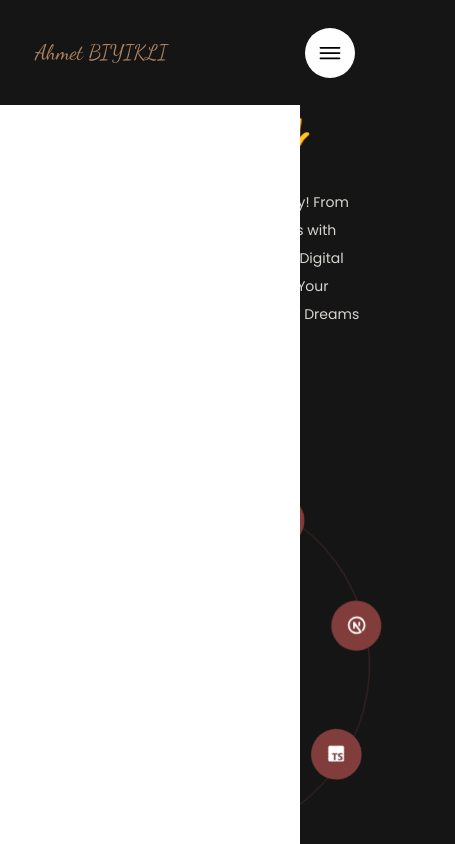
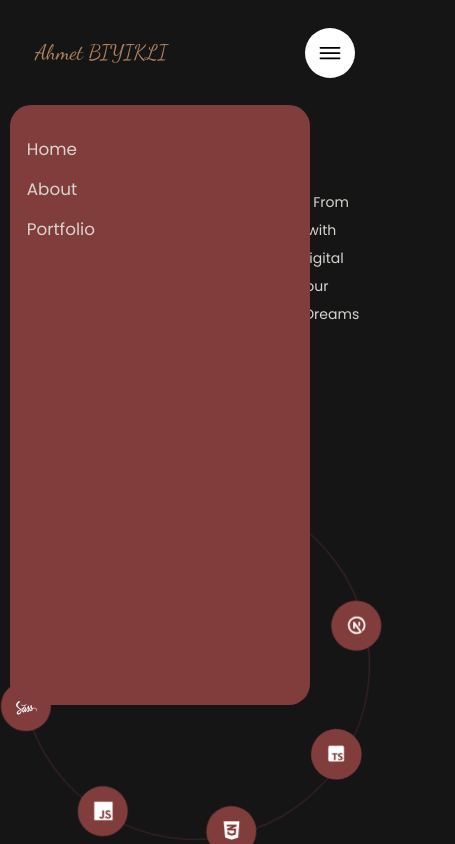
Before and after one commit to ahmet687u/portfolio, a Next.js app: page /en in a window 390 px wide. Both pictures are taken after a click on the icon 330 px from the left and 52 px from the top of the page. Shown: the top 844 px of the page, 455 px wide, since content can reach past the window. Built offline with nearby package versions, Linux system fonts and the light colour scheme.

Commit message:
responsive nabar component created

```diff
--- a/src/components/shared/navbar/Navbar.tsx
+++ b/src/components/shared/navbar/Navbar.tsx
@@ -35,7 +35,7 @@ export default function Navbar({ locale }: { locale: TLocales }) {
         </li>
       </ul>
 
-      <ResponsiveNavbar />
+      <ResponsiveNavbar locale={locale} />
     </nav>
   );
 }
--- a/src/components/shared/navbar/ResponsiveNavbar.tsx
+++ b/src/components/shared/navbar/ResponsiveNavbar.tsx
@@ -3,9 +3,43 @@
 import { useState } from "react";
 import styles from "./resmenu.module.scss";
 import { IoIosMenu } from "react-icons/io";
+import { AnimatePresence, delay, motion } from "framer-motion";
+import { navbarLinks } from "@/constants";
+import { TLocales } from "@/types";
+import Link from "next/link";
 
+const menuVariant = {
+  open: {
+    clipPath: "circle(85% at 40% 40%)",
+    width: 300,
+    height: 600
+  },
+  closed: {
+    clipPath: "circle(0% at 0% 0%)",
+    width: 0,
+    height: 0
+  },
+};
 
-const ResponsiveNavbar = () => {
+const straggerVariants = {
+  initial: {
+    x: -20,
+    opacity: 0,
+    transition: {
+      staggerChildren: 0.09,
+    },
+  },
+  open: {
+    x: 0,
+    opacity: 1,
+    transition: {
+      staggerChildren: 0.09,
+      // delay: 0.5
+    },
+  },
+};
+
+const ResponsiveNavbar = ({ locale }: { locale: TLocales }) => {
   const [isOpen, setIsOpen] = useState<boolean>(false);
 
   return (
@@ -16,9 +50,31 @@ const ResponsiveNavbar = () => {
       </div>
 
       {/* menu list */}
-      <div className={`${styles.menu_list} ${isOpen ? styles.show : ""}`}>
-        <div className={styles.wrapper}></div>
-      </div>
+      <AnimatePresence>
+        <motion.div
+          variants={menuVariant}
+          className={styles.menu_list}
+          animate={isOpen ? "open" : "closed"}
+        >
+          {isOpen ? (
+            <motion.ul
+              variants={straggerVariants}
+              initial="initial"
+              animate="open"
+              className="not-none"
+              style={{ overflow: "hidden" }}
+            >
+              {navbarLinks.map((link) => (
+                <motion.li variants={straggerVariants} key={link.route}>
+                  <Link href={`/${locale}/${link.route}`}>{link[locale]}</Link>
+                </motion.li>
+              ))}
+            </motion.ul>
+          ) : (
+            ""
+          )}
+        </motion.div>
+      </AnimatePresence>
     </div>
   );
 };
--- a/src/components/shared/navbar/navbar.module.scss
+++ b/src/components/shared/navbar/navbar.module.scss
@@ -47,7 +47,9 @@
   // --- Responsive ---
   @include break-max(900px) {
     ul {
-      display: none;
+      &:not(.not-none) {
+        display: none;
+      }
     }
   }
 }
--- a/src/components/shared/navbar/resmenu.module.scss
+++ b/src/components/shared/navbar/resmenu.module.scss
@@ -14,31 +14,20 @@
 
 	.menu_list {
 		top: $navbar-height;
+		position: absolute;
+		left: 10px;
+		max-width: 100%;
+		z-index: 9;
+		background-color: $color-red;
+		border-radius: 1.5rem;
+    width: 0;
+    height: 0;
+		padding: 1.2rem;
 
-		:is(&, .wrapper) {
-			position: absolute;
-			left: 0;
-			width: 300px;
-			max-width: 100%;
-			z-index: 9;
-			transition: all .4s;
-		}
+		li{
+			margin: 1rem 0;
 
-		.wrapper {
-			top: 0;
-			height: 100%;
-			background-color: #fff;
-			clip-path: circle(0px at 40px 40px);
-		}
-
-		&.show {
-			height: calc(100vh - $navbar-height);
-			transition-delay: .6s;
-
-			.wrapper {
-				clip-path: circle(150% at 40px 40px);
-				transition-delay: .3s;
-			}
+			font-size: 1.2rem;
 		}
 	}
 
```
